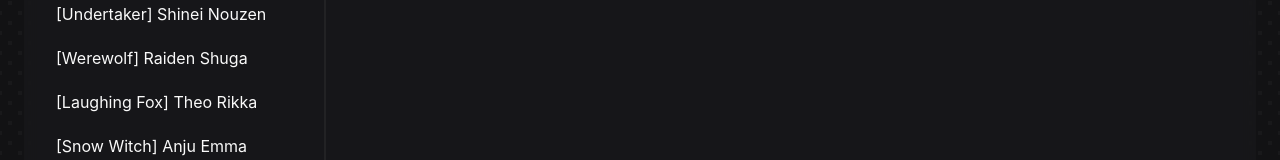
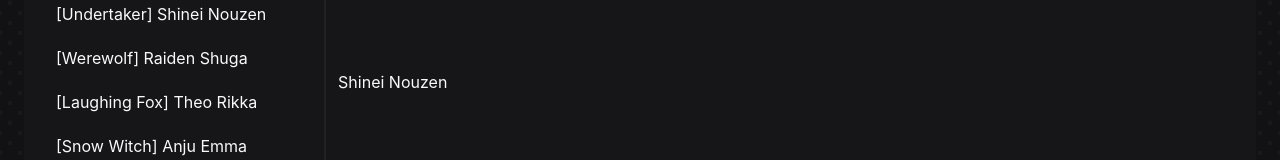
Before and after one commit to BrackListed/Spearhead-Squadron, a React (Vite) app: page / in a window 1280 px wide. Shown: the part 207-367 px from the top of the page. Built offline with nearby package versions, Linux system fonts and the light colour scheme.

Commit message:
Displays name whenever you click a character now

```diff
--- a/src/components/MainMonitor.tsx
+++ b/src/components/MainMonitor.tsx
@@ -1,5 +1,15 @@
+import { useSelector } from "react-redux"
+import type { RootState } from "../Store"
+import { selectCharacter } from "../SquadronSlice"
 
 
 export function MainMonitor() {
-    return null
+    const characters = useSelector((state: RootState) => state.squadronCharacters.characterList)
+    const selectedId = useSelector((state: RootState) => state.squadronCharacters.selectedId)
+    const selectedCharacter = characters.find((c) => c.id === selectedId)
+    return(
+        <div id = "main-dashboard thing">
+            <div id = "header">{selectedCharacter?.name}</div>
+        </div>
+    ) //render different stuff out based on who they are honestly idk how to go about this
 }
```
